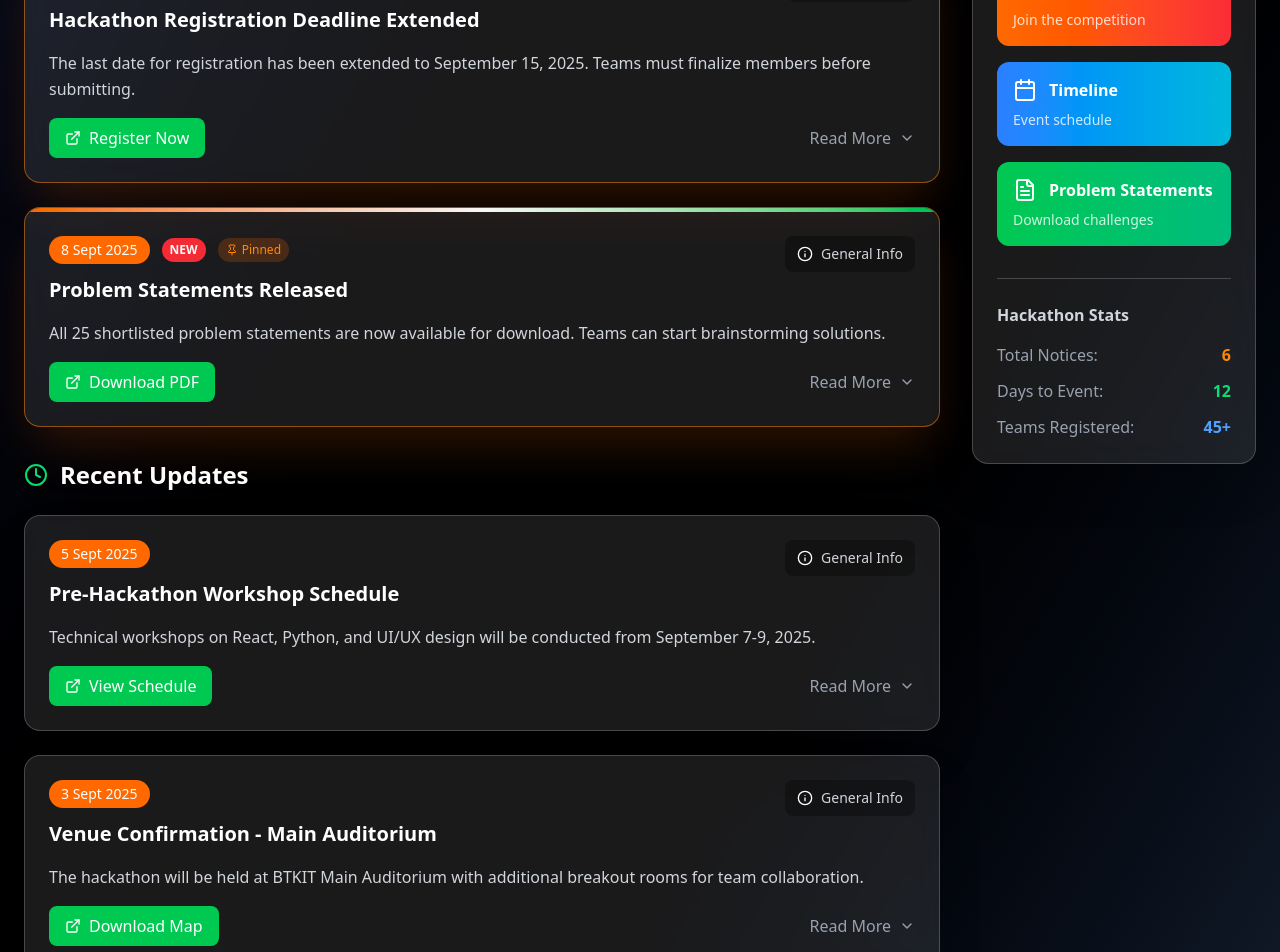
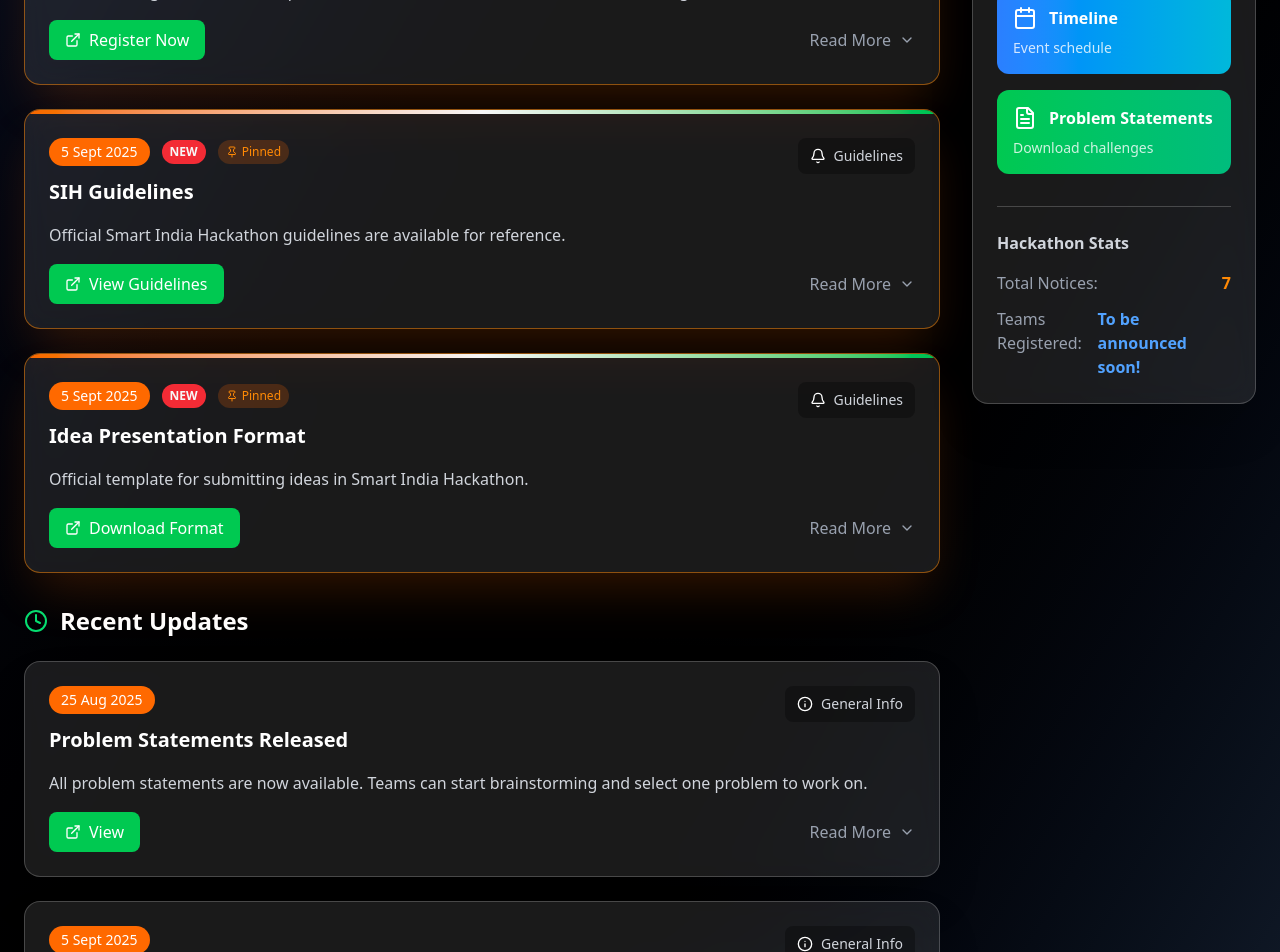
Before and after one commit to ayushsaini7717/SIHWebsite, a React (Vite) app: page /info in a window 1280 px wide. Shown: the part 660-1612 px from the top of the page. Built offline with nearby package versions, Linux system fonts and the light colour scheme.

Commit message:
added notices

```diff
--- a/src/components/Dashboard.jsx
+++ b/src/components/Dashboard.jsx
@@ -7,76 +7,95 @@ import { HashLink } from 'react-router-hash-link';
 const noticesData = [
   {
     id: 1,
-    title: "Hackathon Registration Deadline Extended",
-    date: "2025-09-10",
+    title: "Hackathon Registration",
+    date: "2025-09-5",
     type: "Registration",
     isPinned: true,
     isNew: true,
-    description: "The last date for registration has been extended to September 15, 2025. Teams must finalize members before submitting.",
-    fullContent: "Important update for all participants: Due to multiple requests from students, the registration deadline has been extended by 5 days. Teams can now register until September 15, 2025, 11:59 PM. Please ensure all team members' details are correctly filled in the registration form. Late submissions will not be accepted under any circumstances.",
-    link: "https://forms.gle/xyz123",
+    description: "Hackathon registration is now open. Teams must finalize members before submitting.",
+    fullContent: "We are excited to announce that hackathon registration is officially open! Teams are required to complete the registration form by the deadline. Please ensure that all team members' details are correctly filled in before submission. Late registrations will not be accepted.",
+    link: "https://forms.gle/PncEov3mr4jTDieR9",
     linkText: "Register Now"
   },
   {
     id: 2,
     title: "Problem Statements Released",
-    date: "2025-09-08",
+    date: "2025-08-25",
     type: "General Info",
-    isPinned: true,
-    isNew: true,
-    description: "All 25 shortlisted problem statements are now available for download. Teams can start brainstorming solutions.",
-    fullContent: "The complete list of 25 problem statements covering various domains like Healthcare, Education, Agriculture, Smart Cities, and Fintech has been released. Each problem statement includes detailed requirements, expected deliverables, and evaluation criteria. Teams are encouraged to study all problems before making their final selection on the day of the hackathon.",
-    link: "/problem-statements.pdf",
-    linkText: "Download PDF"
+    isPinned: false,
+    isNew: false,
+    description: "All problem statements are now available. Teams can start brainstorming and select one problem to work on.",
+    fullContent: "The complete list of problem statements covering various domains like Healthcare, Education, Agriculture, Transportation & Logistics, and Renewable / Sustainable Energy has been released. Each problem statement includes detailed requirements, expected deliverables, and evaluation criteria. Teams are encouraged to carefully study all problems and choose one statement, as per the SIH guidelines, that they will solve during the hackathon. Final selection must be confirmed during the registration process.",
+    link: "https://www.sih.gov.in/sih2025PS",
+    linkText: "View"
   },
-  {
+   {
     id: 3,
-    title: "Pre-Hackathon Workshop Schedule",
+    title: "Eligibility Criteria",
     date: "2025-09-05",
     type: "General Info",
     isPinned: false,
     isNew: false,
-    description: "Technical workshops on React, Python, and UI/UX design will be conducted from September 7-9, 2025.",
-    fullContent: "To help participants prepare better, we're organizing pre-hackathon workshops: Day 1 (Sept 7): React.js & Frontend Development, Day 2 (Sept 8): Python & Backend APIs, Day 3 (Sept 9): UI/UX Design & Figma. All workshops will be held in the Computer Lab from 2:00 PM to 5:00 PM. Attendance is optional but highly recommended.",
-    link: "/workshop-schedule.pdf",
-    linkText: "View Schedule"
+    description: "Guidelines on who can participate in the hackathon.",
+    fullContent: "To participate in the hackathon, each team must strictly follow the eligibility rules: \n\n1. Each team must have exactly 6 members.\n2. At least 1 female member is mandatory.\n3. All members must be current BTKIT students.\n4. Interdisciplinary teams (students from different branches) are encouraged.\n5. Each student can participate in only one team.",
+    // link: "/",
+    // linkText: "Download"
   },
+
   {
     id: 4,
-    title: "Venue Confirmation - Main Auditorium",
-    date: "2025-09-03",
+    title: "Venue Confirmation",
+    date: "2025-09-05",
     type: "General Info",
     isPinned: false,
     isNew: false,
-    description: "The hackathon will be held at BTKIT Main Auditorium with additional breakout rooms for team collaboration.",
-    fullContent: "Final venue details: Main presentations and opening ceremony will be in the Main Auditorium. Teams will have access to Computer Lab 1, Lab 2, and Conference Room A for development work. Each space has high-speed internet, power outlets, and whiteboards. Food arrangements will be made in the adjacent dining hall.",
-    link: "/venue-map.pdf",
-    linkText: "Download Map"
+    description: "To be announced soon!",
+    // fullContent: "Final venue details: Main presentations and opening ceremony will be in the Main Auditorium. Teams will have access to Computer Lab 1, Lab 2, and Conference Room A for development work. Each space has high-speed internet, power outlets, and whiteboards. Food arrangements will be made in the adjacent dining hall.",
+    // link: "/venue-map.pdf",
+    // linkText: "Download Map"
   },
   {
     id: 5,
     title: "Judging Panel Announced",
-    date: "2025-09-01",
+    date: "2025-09-05",
     type: "Results",
     isPinned: false,
     isNew: false,
-    description: "Meet our esteemed panel of judges including industry experts and senior faculty members.",
-    fullContent: "We're proud to announce our judging panel: Dr. Rajesh Kumar (IIT Delhi), Ms. Priya Sharma (Google India), Mr. Ankit Gupta (Startup Founder), Prof. Meera Singh (BTKIT), and Dr. Amit Verma (Microsoft). The judges will evaluate projects based on innovation, technical implementation, presentation, and real-world impact.",
-    link: "/judges-profile.pdf",
-    linkText: "View Profiles"
+    description: "To be announced soon!",
+    // fullContent: "We're proud to announce our judging panel: Dr. Rajesh Kumar (IIT Delhi), Ms. Priya Sharma (Google India), Mr. Ankit Gupta (Startup Founder), Prof. Meera Singh (BTKIT), and Dr. Amit Verma (Microsoft). The judges will evaluate projects based on innovation, technical implementation, presentation, and real-world impact.",
+    // link: "/judges-profile.pdf",
+    // linkText: "View Profiles"
   },
   {
     id: 6,
-    title: "Team Formation Guidelines",
-    date: "2025-08-28",
-    type: "Registration",
-    isPinned: false,
-    isNew: false,
-    description: "Important guidelines for team formation, member roles, and collaboration rules during the hackathon.",
-    fullContent: "Team formation rules: Maximum 4 members per team, at least one member should be from computer science/IT background, cross-departmental teams are encouraged. Teams can be formed until registration closes. Once registered, team changes are not allowed except in emergency situations with organizer approval.",
-    link: null,
-    linkText: null
-  }
+    title: "SIH Guidelines",
+    date: "2025-09-05",
+    type: "Guidelines",
+    isPinned: true,
+    isNew: true,
+    description: "Official Smart India Hackathon guidelines are available for reference.",
+    fullContent: "Participants are advised to carefully read the official Smart India Hackathon (SIH) guidelines before proceeding. The document includes SPOC Registration, Internal Hackathon, Team Formation and Registration, Team Nomination Process, Idea Submission Process, General Guideline and Contact Details. Familiarity with these guidelines is mandatory for all registered teams to ensure compliance throughout the hackathon.",
+    link: "/SIH Guidelines.pdf",
+    linkText: "View Guidelines"
+},
+{
+  id: 7,
+  title: "Idea Presentation Format",
+  date: "2025-09-05",
+  type: "Guidelines",
+  isPinned: true,
+  isNew: true,
+  description: "Official template for submitting ideas in Smart India Hackathon.",
+  fullContent: "All teams must prepare their idea submissions strictly according to the prescribed Smart India Hackathon (SIH) format. The document provides a standardized template for presenting the problem statement, team details, proposed solution, technical approach, and expected outcomes. Following this format is mandatory to ensure fair and consistent evaluation by the judges.",
+  link: "/SIH Idea Format.pptx",
+  linkText: "Download Format"
+}
+
+
+
+
+
+
 ];
 
 const NoticesPage = () => {
@@ -165,7 +184,7 @@ const NoticesPage = () => {
           </p>
         </div>
 
-        <DownloadButtons/>
+        {/* <DownloadButtons/> */}
 
         {/* Search and Filter Bar */}
         <div className="mb-12">
@@ -460,13 +479,10 @@ const QuickLinks = () => {
             <span className="text-gray-400">Total Notices:</span>
             <span className="font-semibold text-orange-400">{noticesData.length}</span>
           </div>
-          <div className="flex justify-between">
-            <span className="text-gray-400">Days to Event:</span>
-            <span className="font-semibold text-green-400">12</span>
-          </div>
+
           <div className="flex justify-between">
             <span className="text-gray-400">Teams Registered:</span>
-            <span className="font-semibold text-blue-400">45+</span>
+            <span className="font-semibold text-blue-400">To be announced soon!</span>
           </div>
         </div>
       </div>
```
